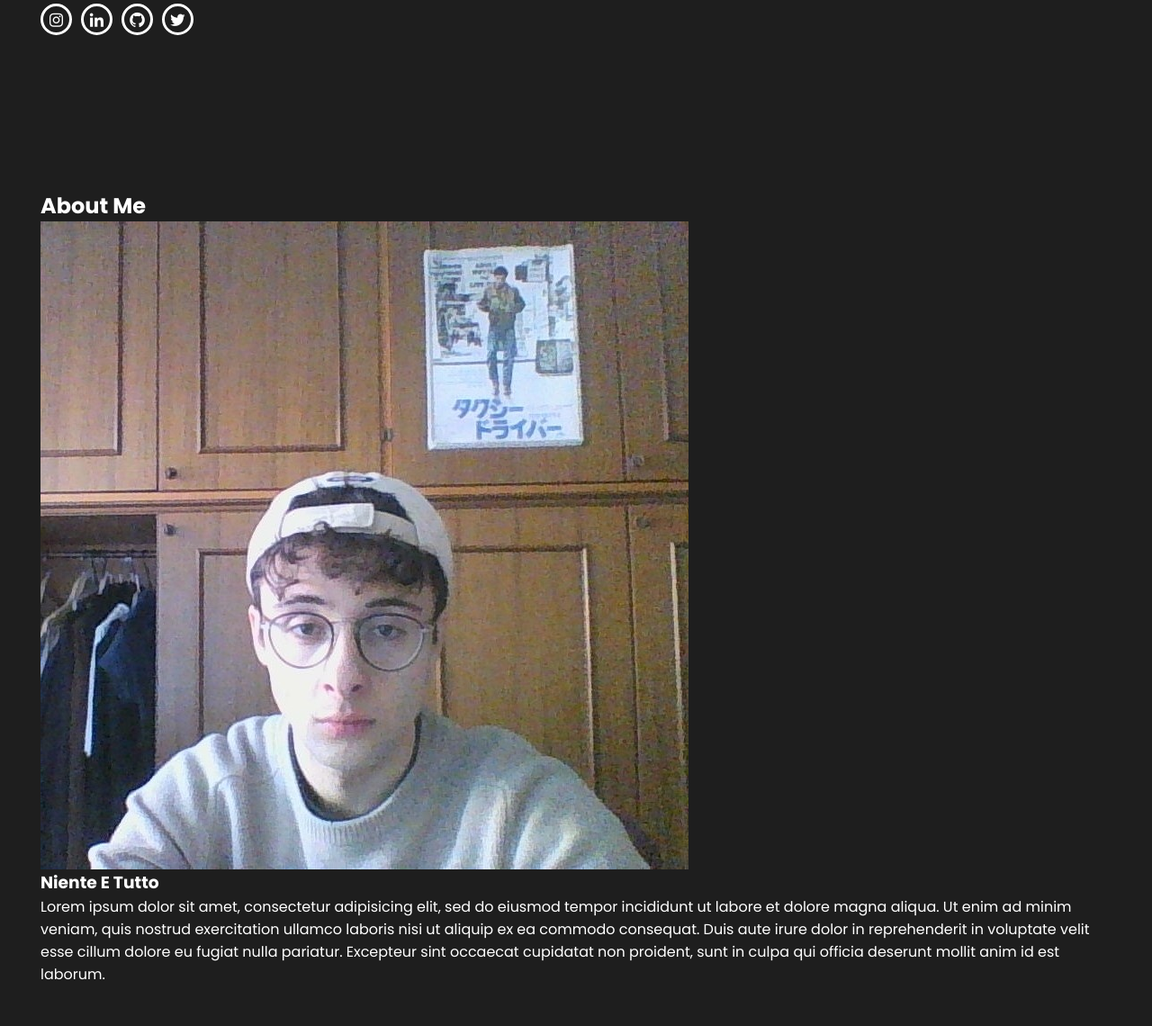
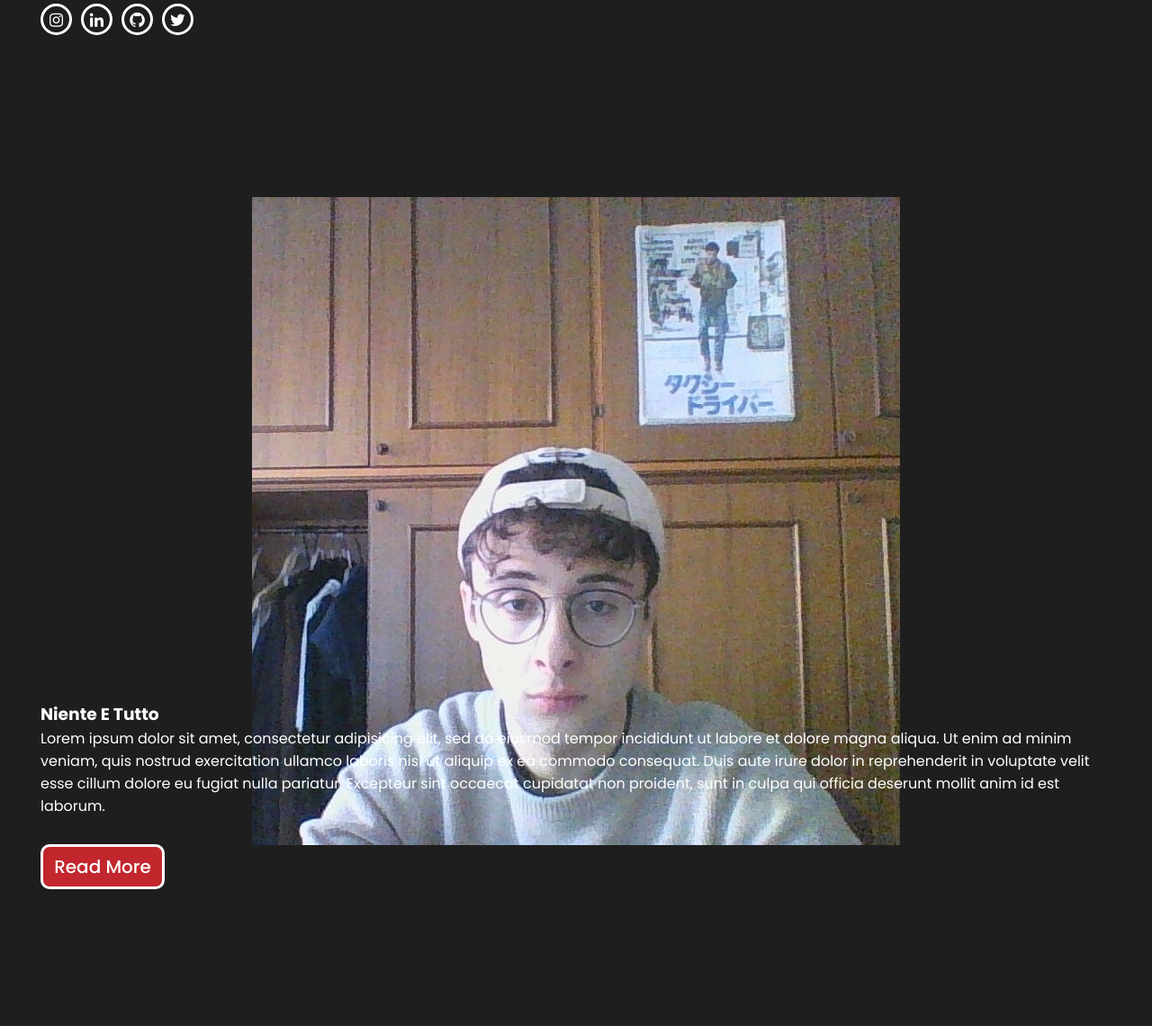
Before and after one commit to chirichexe/Portfolio-Website, a PHP site: page / in a window 1280 px wide. Shown: the part 634-1774 px from the top of the page at 90% size. After the commit the page ends 1622 px from the top, so only its background shows below. Run offline with PHP 8.4, Linux system fonts and the light colour scheme.

Commit message:
Advances

```diff
--- a/index.html
+++ b/index.html
@@ -61,6 +61,7 @@
 
      <h2 class="heading">About <span>Me</span></h2>
      <div class="about-img">
+
        <img src=".\files_1\box_img.jpg" alt="Img_me">
        <span class="circle_round"></span>
      </div>
@@ -74,6 +75,10 @@
           reprehenderit in voluptate velit esse cillum dolore eu fugiat nulla pariatur.
           Excepteur sint occaecat cupidatat non proident,
           sunt in culpa qui officia deserunt mollit anim id est laborum.</p>
+
+          <div class="btn-box">
+            <a href="https://google.com">Read More</a>
+          </div>
      </div>
    </section>
 
--- a/style.css
+++ b/style.css
@@ -217,6 +217,34 @@ background-color: var(--nero);
 
 /* ABOUT ME */
 
-.About{
+.about{
+  display: flex;
+  flex-direction: column;
+  align-items: center;
+  justify-content: center;
   padding: var(--generalPadding);
+  bac
+  gap: 3rem; /*spazio tra le robe*/
 }
+
+.heading{
+  font-size: 5rem;
+  margin-bottom: 3rem;
+  text-align:center;
+}
+
+.about-img{
+
+  width: 25rem;
+  height: 25rem;
+  border-radius: 50%;
+  display: flex;
+  justify-content: center;
+  align-items: center;
+}
+
+.about.img img{
+  width: 50%;
+  border-radius: 40;
+  border: 0.2rem solid var(--rossoChiaro);
+}
```
